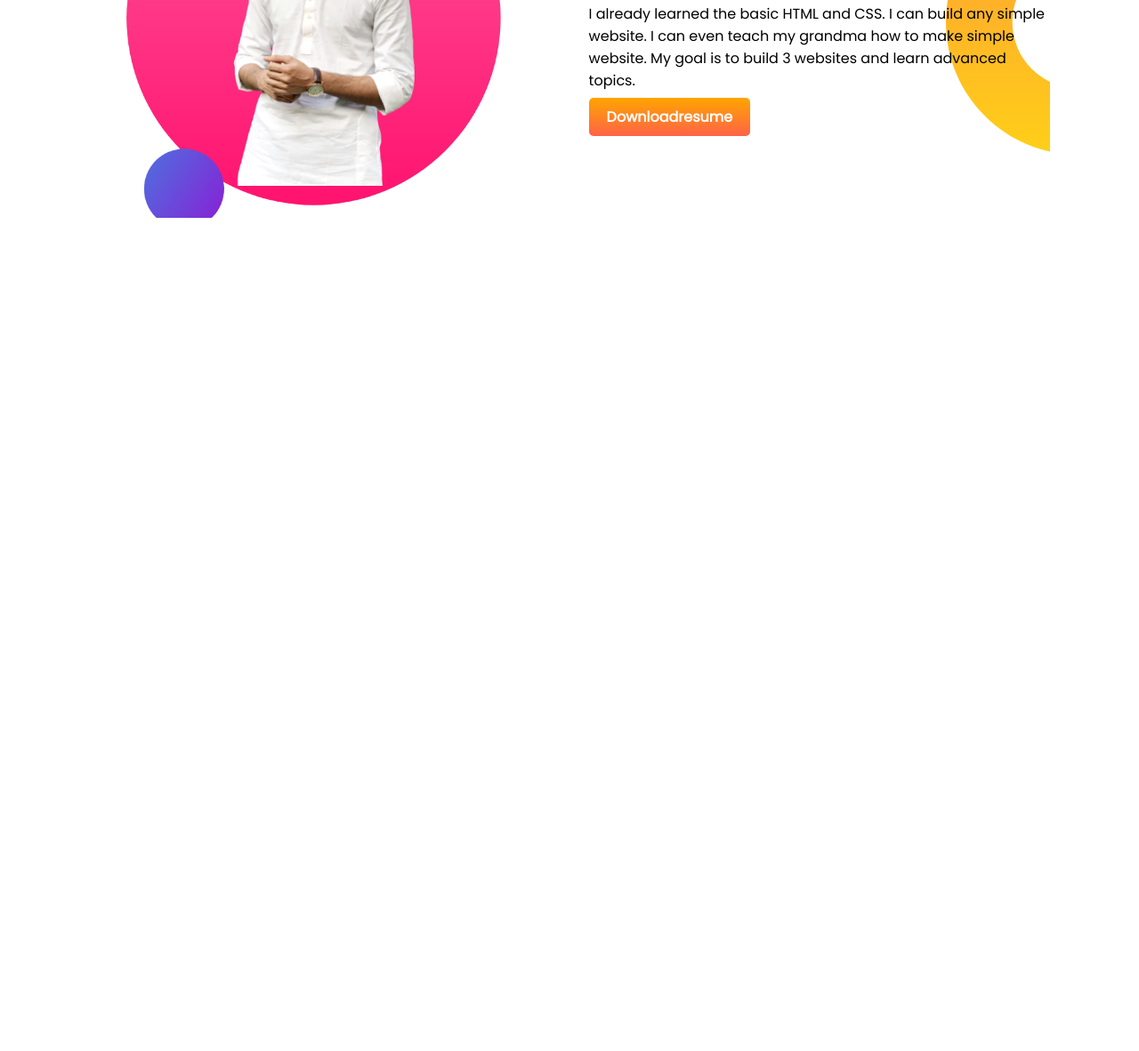
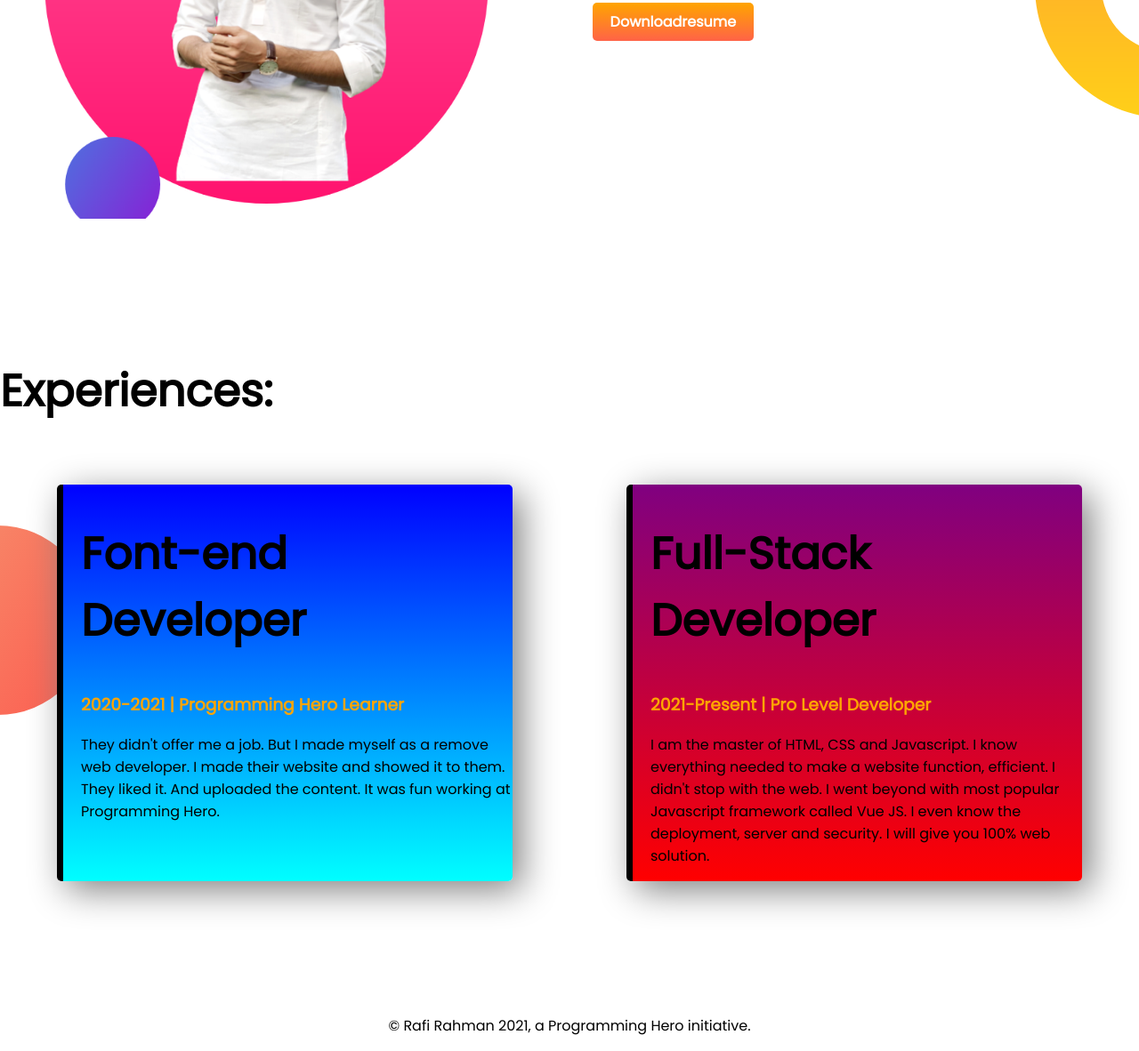
Before and after one commit to rafirahman123/Developer-protfolio, a plain HTML site: page index.html in a window 1280 px wide. Shown: the part 991-2173 px from the top of the page at 89% size. Before the commit the page ends 1343 px from the top, so only its background shows below. Drawn offline with Linux system fonts and the light colour scheme.

Commit message:
Experiences and footer added

```diff
--- a/index.html
+++ b/index.html
@@ -14,7 +14,7 @@
 
 <body>
 
-    <section class="top-banner">
+    <section class="top-banner flexible-container">
         <div class="half-width">
             <h1>Welcome To</h1>
             <h1> <span class="orange-color">Rafi Rahman's</span> Website!</h1>
@@ -33,7 +33,7 @@
         </div>
     </section>
 
-    <section class="dream-big">
+    <section class="dream-big flexible-container">
         <div class="half-width">
             <img src="/images/Rafi2.PNG" alt="">
         </div>
@@ -49,6 +49,36 @@
         </div>
     </section>
 
+    <section class="experiences">
+        <h1>Experiences:</h1>
+        <br>
+        <div class="flexible-container">
+            <div id="font-end" class="expitem">
+                <h1>Font-end Developer</h1>
+                <h3 class="orange-color">2020-2021 | Programming Hero Learner</h3>
+                <p>They didn't offer me a job. But I made myself as a remove web developer. I made their website and
+                    showed
+                    it to them. They liked it. And uploaded the content. It was fun working at Programming Hero.</p>
+
+            </div>
+            <div id="full-stack" class="expitem">
+                <h1>Full-Stack Developer</h1>
+                <h3 class="orange-color">2021-Present | Pro Level Developer</h3>
+                <p>I am the master of HTML, CSS and Javascript. I know everything needed to make a website function,
+                    efficient. I didn't stop with the web. I went beyond with most popular Javascript framework called
+                    Vue
+                    JS. I even know the deployment, server and security. I will give you 100% web solution.</p>
+
+            </div>
+        </div>
+
+
+    </section>
+
+    <footer>
+        <p> © Rafi Rahman 2021, a Programming Hero initiative.</p>
+    </footer>
+
 </body>
 
 </html>
--- a/style.css
+++ b/style.css
@@ -12,9 +12,10 @@ h1{
     color: orange;
 }
 
-section{
+.flexible-container{
     display: flex;
-    margin: 100px;
+    margin-bottom: 150px;
+
 }
 
 .half-width{
@@ -38,6 +39,7 @@ section{
     background-image: url(/images/top-banner.png);
     background-repeat: no-repeat;
 
+
 }
 
 .dream-big{
@@ -46,3 +48,36 @@ section{
     background-repeat: no-repeat;
     background-position: right;
 }
+
+.expitem{
+    width: 40%;
+    margin-left: 5%;
+    margin-right: 5%;
+    padding-left: 20px;
+    box-shadow: 10px 10px 40px gray;
+    border-radius: 5px;
+
+}
+
+.experiences{
+    background-image: url(/images/exp-bg.png);
+    background-repeat: no-repeat;
+    background-position: left;
+
+}
+
+#font-end{
+    border-left: 7px solid;
+    background-image:  linear-gradient(blue , cyan);
+    border-image-slice: 1;
+}
+
+#full-stack{
+    border-left: 7px solid;
+    background-image:  linear-gradient(purple,red);
+    border-image-slice: 1;
+}
+
+footer{
+    text-align: center;
+}
```
Also changed, not shown: images/IMG_20201213_220500_183.jpg (deleted), images/IMG_20201213_220719_987.jpg (deleted).
